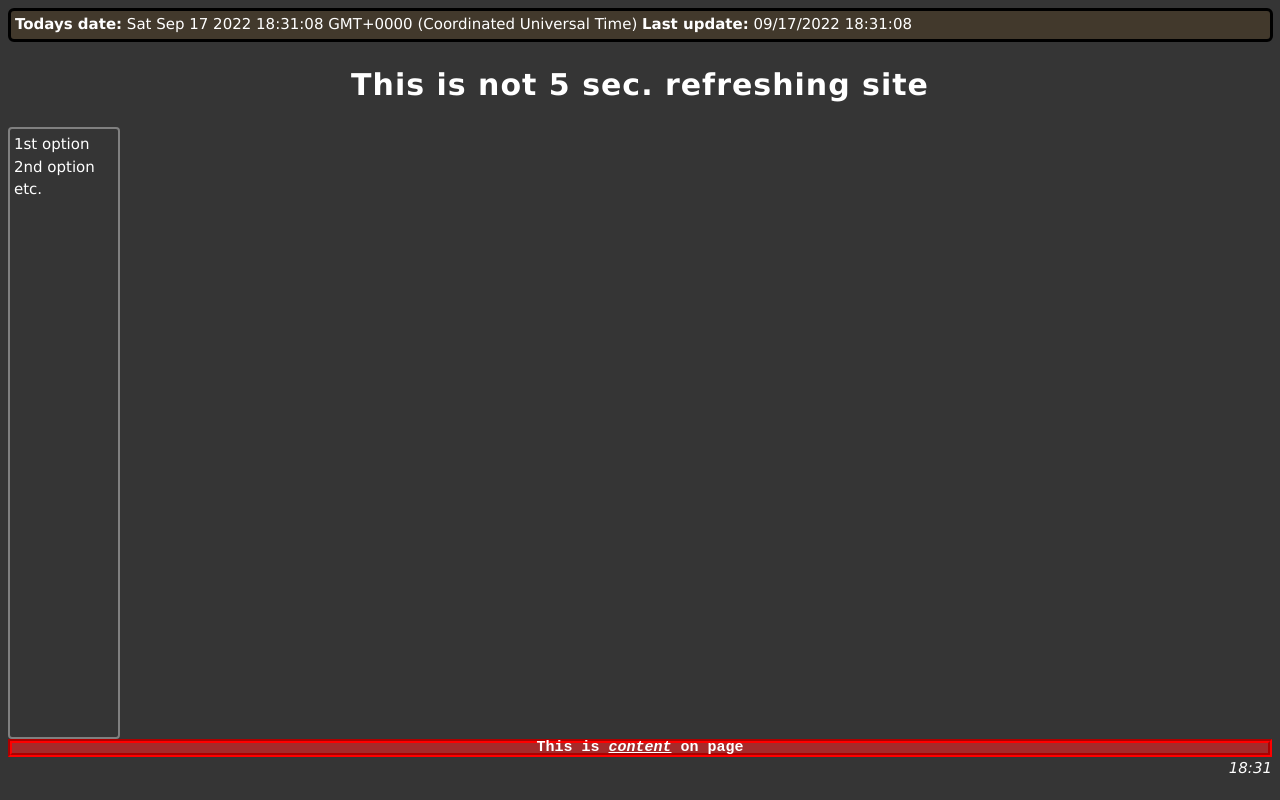
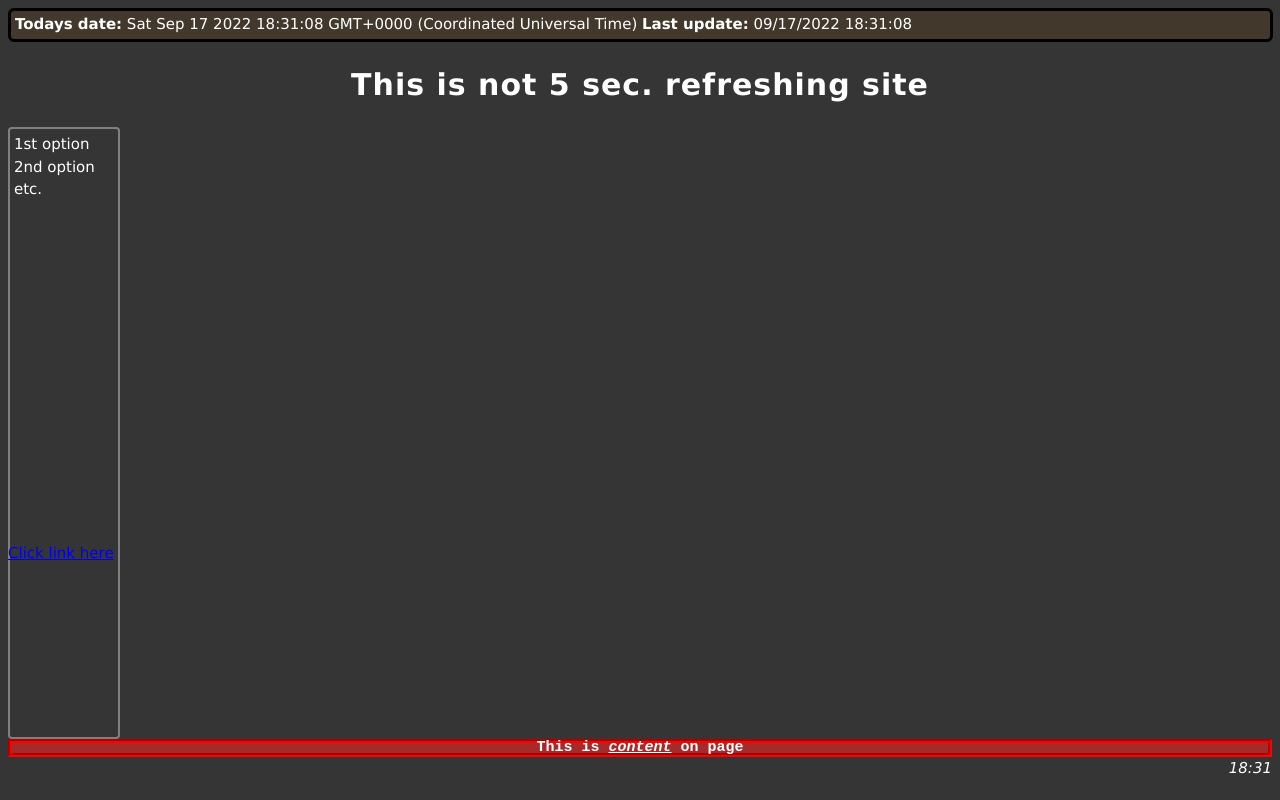
Before and after one commit to lupus420/repository, a plain HTML site: page index.html in a window 1280 px wide. Drawn offline with Linux system fonts and the light colour scheme.

Commit message:
Update index.html

```diff
--- a/index.html
+++ b/index.html
@@ -23,5 +23,6 @@
         <span id="page_stuff">This is <span style="font-style:oblique; text-decoration-line:underline">content</span> on page</span>
         <div id="clock"></div>
     </div>
+    <a href="html2_image.html">Click link here</a>
 </body>
 </html>
```
